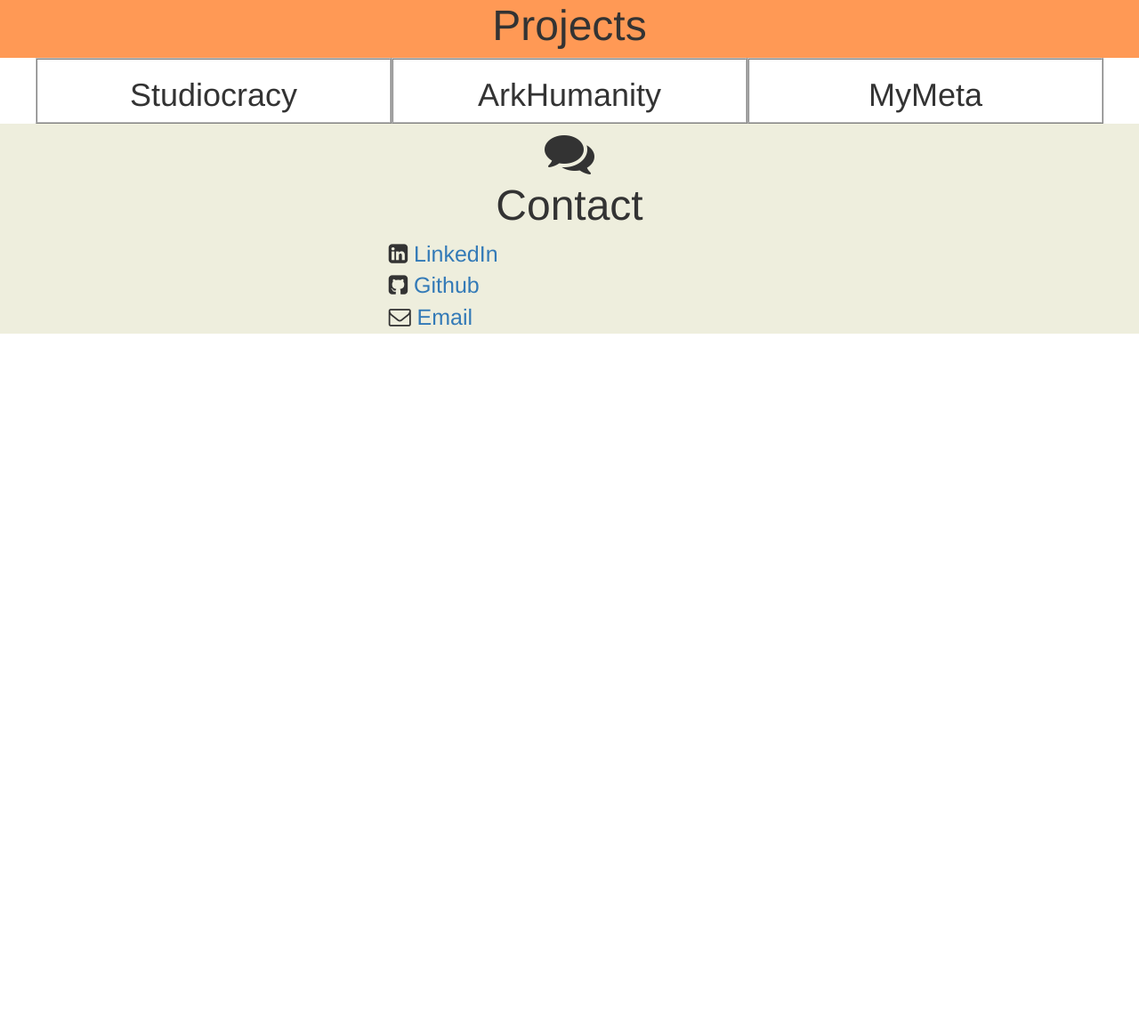
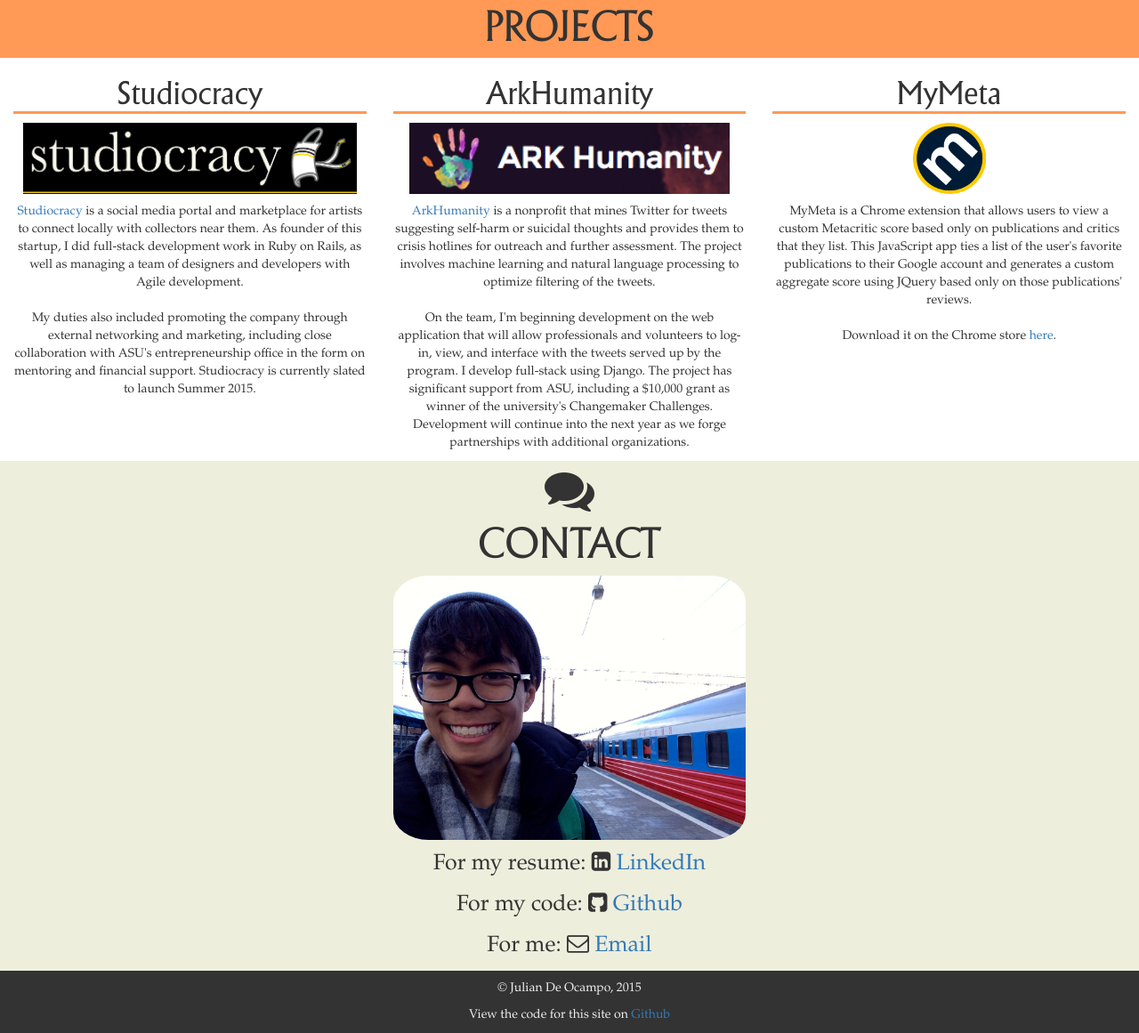
Before and after one commit to JCDJulian/personal-portfolio, a plain HTML site: page index.html in a window 1280 px wide. Shown: the part 1393-2554 px from the top of the page at 89% size. Before the commit the page ends 1768 px from the top, so only its background shows below. Drawn offline with nearby package versions, Linux system fonts and the light colour scheme.

Commit message:
Site live! Added project descriptions, some jQuery

```diff
--- a/index.html
+++ b/index.html
@@ -1,7 +1,6 @@
 <!DOCTYPE html>
 <html lang="en">
 <head>
-
   <meta charset="utf-8">
   <meta http-equiv="X-UA-Compatible" content="IE=edge">
   <meta name="viewport" content="width=device-width, initial-scale=1">
@@ -19,12 +18,14 @@
       <script src="https://oss.maxcdn.com/respond/1.4.2/respond.min.js"></script>
       <![endif]-->
       <link rel="stylesheet" href="font-awesome-4.3.0/css/font-awesome.min.css">
+      <script src="http://ajax.googleapis.com/ajax/libs/jquery/1.11.2/jquery.min.js"></script>
+      <script src="js/indexJQuery.js"></script>
     </head>
     <body>
       <div class="container-fluid" id="banner">
         <div class="row">
-          <h1>Hey! I'm Julian.</h1>
-          <h3>I'm interested in the design of beautiful things.<br/><br/>In beauty, we find meaning. <br/> In meaning, we find truth.</h3>
+          <h1>JULIAN DE OCAMPO</h1>
+          <h3>I'm interested in the design of beautiful things.<br/></h3>
         </div>
       </div>
       <div class="container-fluid">
@@ -47,51 +48,71 @@
             <div class="col-xs-10 col-lg-6 col-sm-8 col-xs-offset-1 col-sm-offset-2 col-lg-offset-3">
               <i class="fa fa-cog fa-spin fa-5x"></i>
               <h1>
-                Projects
+                PROJECTS
               </h1>
             </div>
           </div>
-          <div class="container">
           <div class="row" id="projGrid">
-              <div class="row" id="proj-1">
-                <div class="col-sm-4">
+            <div class="row-fluid eq-height" id="proj-1">
+              <div class="col-md-4">
                 <h1>Studiocracy</h1>
+                <img src="images/studiocracy.png" width="100%">
+                <p><a href="http://studiocracy.com/">Studiocracy</a> is a social media portal and marketplace for artists to connect locally with collectors near them. As founder of this startup, I did full-stack development work in Ruby on Rails, as well as managing a team of designers and developers with Agile development. <br/><br/> My duties also included promoting the company through external networking and marketing, including close collaboration with ASU's entrepreneurship office in the form on mentoring and financial support. Studiocracy is currently slated to launch Summer 2015.
+                </p>
               </div>
-                <div class="col-sm-4">
+              <div class="col-md-4">
                 <h1>ArkHumanity</h1>
+                <img src="images/arkHumanity.png" width="100%">
+                <p><a href="http://arkhumanity.webflow.com/">ArkHumanity</a> is a nonprofit that mines Twitter for tweets suggesting self-harm or suicidal thoughts and provides them to crisis hotlines for outreach and further assessment. The project involves machine learning and natural language processing to optimize filtering of the tweets.<br/><br/> On the team, I'm beginning development on the web application that will allow professionals and volunteers to log-in, view, and interface with the tweets served up by the program. I develop full-stack using Django. The project has significant support from ASU, including a $10,000 grant as winner of the university's Changemaker Challenges. Development will continue into the next year as we forge partnerships with additional organizations.
+                </p>
               </div>
-                <div class="col-sm-4">
+              <div class="col-md-4">
                 <h1>MyMeta</h1>
+                <img src="images/Metacritic.png" width="100%">
+                <p>MyMeta is a Chrome extension that allows users to view a custom Metacritic score based only on publications and critics that they list. This JavaScript app ties a list of the user's favorite publications to their Google account and generates a custom aggregate score using JQuery based only on those publications' reviews.<br/><br/>Download it on the Chrome store <a href="https://chrome.google.com/webstore/detail/mymeta-customized-metacri/ljfogjokjmjlaaemkgbnhiodpebjcngc?hl=en">here</a>.</p>
+                </p>
               </div>
             </div>
           </div>
         </div>
-        </div>
+        <div class="container-fluid">
           <div class="row" id="contact">
             <div class="col-xs-6 col-sm-4 col-xs-offset-3 col-sm-offset-4">
               <i class="fa fa-comments fa-4x"></i>
               <h1>
-              Contact
+                CONTACT
               </h1>
+              <img src="images/jumbotron.jpg">
               <ul id="contactLinks">
                 <li>
+                  <p>For my resume:
                     <i class="fa fa-linkedin-square"></i>
                     <a href="https://www.linkedin.com/pub/julian-de-ocampo/a9/44a/602">LinkedIn
-                </a>
+                    </a></p>
                   </li>
                   <li>
+                   <p>For my code:
                      <i class="fa fa-github-square"></i>
                      <a href="https://github.com/JCDJulian">Github
                      </a>
                    </li>
                    <li>
+                    <p>For me:
                       <i class="fa fa-envelope-o"></i>
                       <a href="mailto:julian.deocampo@gmail.com?subject=Mail from JulianDeOcampo.com">Email
                       </a>
+                    </p>
                   </li>
                 </ul>
               </div>
             </div>
           </div>
+          <div class="container-fluid">
+            <div class="row" id="footer">
+              <p>© Julian De Ocampo, 2015</p>
+              <p>View the code for this site on <a href="https://github.com/JCDJulian/personal-portfolio">Github</a></p>
+            </div>
+          </div>
+        </div>
       </body>
       </html>
--- /dev/null
+++ b/js/indexJQuery.js
@@ -0,0 +1,4 @@
+$(document).ready(function() {
+  $('#banner').hide();
+  $('#banner').fadeIn(1500);
+});
--- a/style.css
+++ b/style.css
@@ -1,8 +1,18 @@
+@font-face {
+    font-family: 'Adelon-Serial-Regular';
+    src: url("fonts/Adelon-Serial-Regular.ttf");
+}
+
 /* fullscreen setup */
 html, body {
     /* give this to all tags from html to .fullscreen */
     height:100%;
+    background-color:black;
+    font-family: "Palatino Linotype", "Book Antiqua", Palatino, serif;
 }
+
+h1{
+    font-family: 'Adelon-Serial-Regular',"Palatino Linotype", "Book Antiqua", Palatino, serif;}
 .fullscreen,
 .content-a {
     width:100%;
@@ -17,17 +27,6 @@ html, body {
     overflow:hidden;
 }
 
-/* content centering styles */
-.content-a {
-    display:table;
-}
-.content-b {
-    display:table-cell;
-    position:relative;
-    vertical-align:middle;
-    text-align:center;
-}
-
 #banner{
     background-image: url("images/phoenix.jpg");
     background-size: cover;
@@ -40,18 +39,31 @@ html, body {
     border-bottom: 5px ridge #ff9955;
 }
 
+#banner h1{
+    font-size: 70px;
+}
+
+#banner h3{
+    font-size: 20px;
+}
+
 #about{
-    background-color: white;
+    background-color: #eeeedd;
     text-align: center;
     color:#333333;
 }
 
 #about h1{
     color: #332233;
+    font-family: "Palatino Linotype", "Book Antiqua", Palatino, serif;
 }
 
-#projects{
-    padding:0px;
+#projGrid{
+    background-color:white;
+}
+
+#projects p{
+    margin-top:10px;
 }
 
 #projHead{
@@ -66,14 +78,33 @@ html, body {
     text-align: center;
 }
 
-#projGrid .col-sm-4{
-    border: 2px ridge rgba(51, 51, 51, 0.5);
+#proj-1 .col-md-4{
     text-align: center;
+    border-radius: 7px;
+    margin-bottom: -99999px;
+    padding-bottom: 99999px;
+}
+
+#proj-1 h1{
+    border-bottom: 3px solid #ff9955;
+}
+
+#proj-1 img{
+    max-height:80px;
+    max-width:100%;
+    height:80px;
+    width:auto;
 }
 
 #contact{
     background-color: #eeeedd;
     text-align: center;
+}
+
+#contact img{
+    width:100%;
+    border-radius:10%;
+    margin-bottom:10px;
 }
 
 #contact h1{
@@ -90,8 +121,20 @@ html, body {
     list-style-type:none;
     margin:0px;
     padding:0px;
-    text-align: left;
+    text-align: center;
     font-size: 25px;
+    display: inline;
+}
+
+#footer{
+    background-color:#333333;
+    color:#eeeeee;
+    text-align: center;
+}
+
+#footer p{
+    margin-top: 10px;
+    margin-bottom:10px;
 }
 
 .fullWidth
@@ -112,3 +155,7 @@ html, body {
 .fa-cog{
     margin-top: 20px;
 }
+
+.eq-height{
+    overflow: hidden;
+}
```
Also changed, not shown: css/style.css (deleted, +0 -28 lines), fonts/Adelon-Serial-Regular.ttf (added), images/Metacritic.png (added), images/arkHumanity.png (added), images/studiocracy.png (added). Lines whose indentation alone changed are shown as unchanged.
